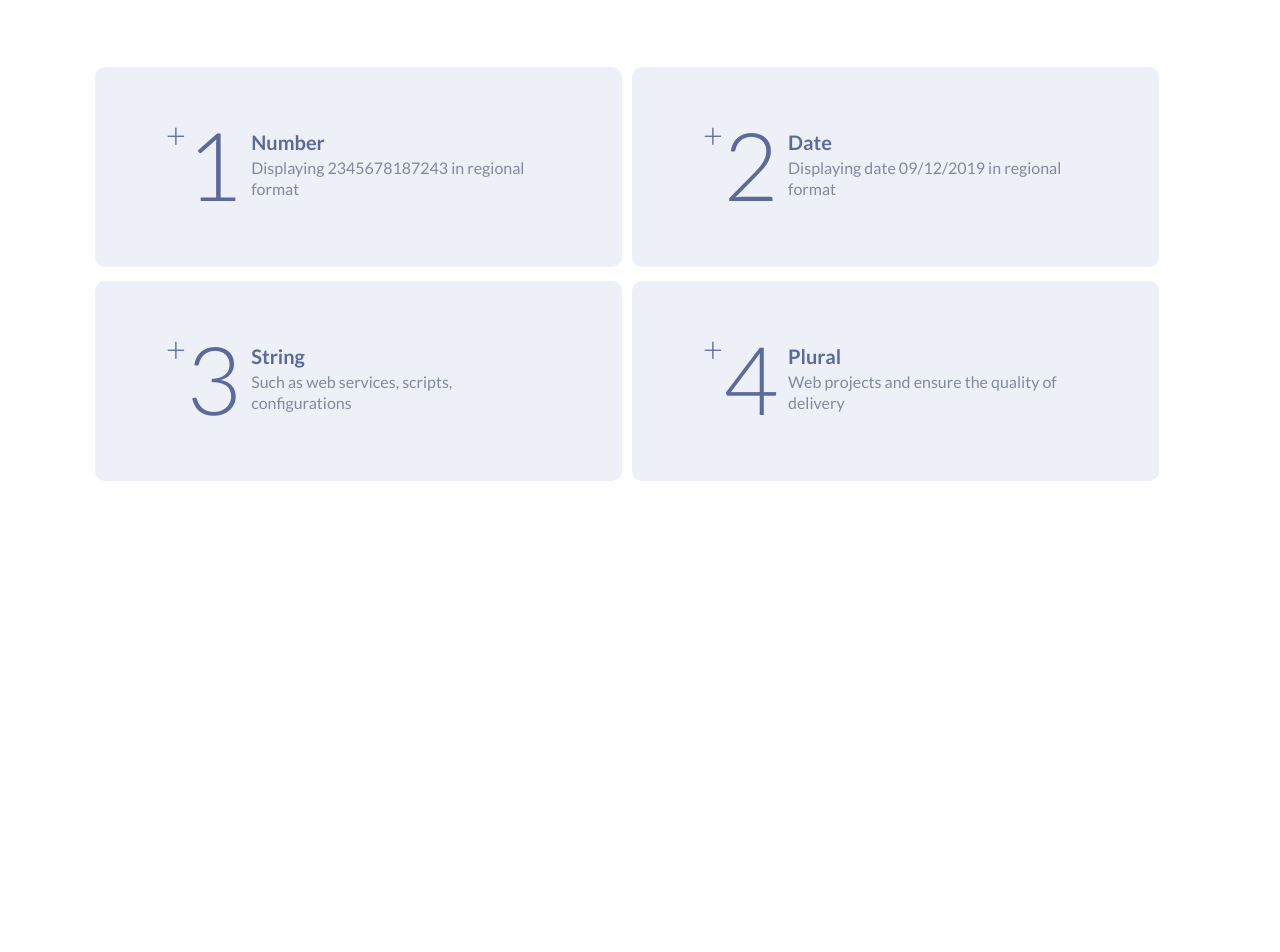
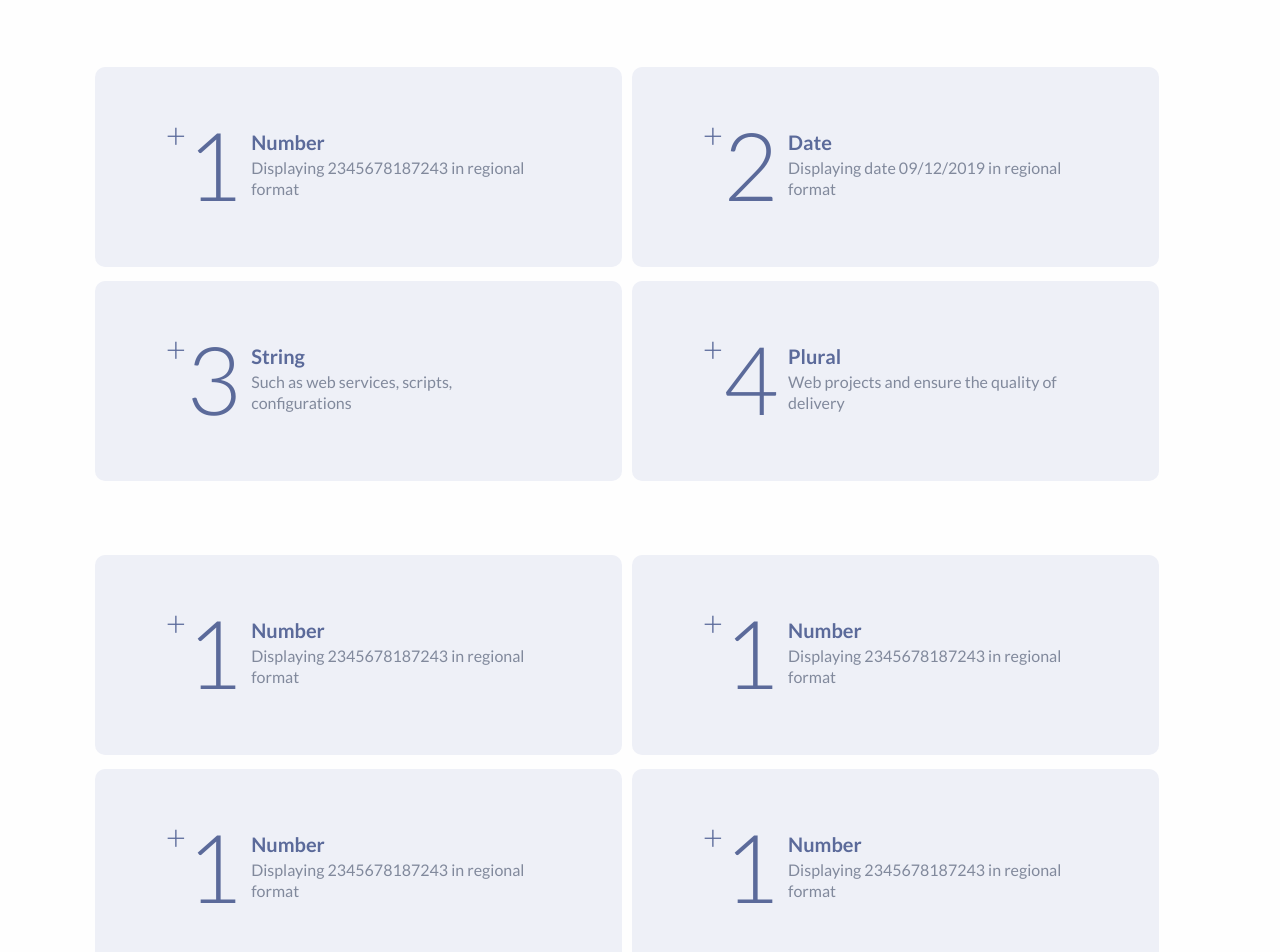
Before and after one commit to citta-lab/react-internationalization-exmple, a React (Create React App) app in the folder internationalized-app/: page / in a window 1280 px wide. Shown: the top 952 px of the page. Before the commit the page ends 800 px from the top, so only its background shows below. Built offline with nearby package versions, Linux system fonts and the light colour scheme; the HTML template or start-up script is replaced by a standard one.

Commit message:
breaking cards

```diff
--- a/internationalized-app/src/App.js
+++ b/internationalized-app/src/App.js
@@ -1,6 +1,7 @@
 import React from 'react';
 
 import Cards from './components/Cards';
+import CardManager from './components/cards/CardManager';
 
 function App() {
   return (
@@ -9,6 +10,7 @@ function App() {
         <title>Internationalization</title>
       </header>
       <Cards />
+      <CardManager />
     </div>
   );
 }
--- a/internationalized-app/src/components/Cards.js
+++ b/internationalized-app/src/components/Cards.js
@@ -3,46 +3,46 @@ import React from 'react';
 const Cards = () => {
     return (
         <div>
-            <div class="container ">
-                <div class="card">
-                    <div class="card-left">
+            <div className="container ">
+                <div className="card">
+                    <div className="card-left">
                         <span>+</span>
                         <h2>1</h2>
                     </div>
-                    <div class="card-right">
+                    <div className="card-right">
                         <h3>Number</h3>
                         <span>Displaying 2345678187243 in regional format </span>
                     </div>
                 </div>
 
-                <div class="card">
-                    <div class="card-left">
+                <div className="card">
+                    <div className="card-left">
                         <span>+</span>
                         <h2>2</h2>
                     </div>
-                    <div class="card-right">
+                    <div className="card-right">
                         <h3>Date</h3>
                         <span>Displaying date 09/12/2019 in regional format</span>
                     </div>
                 </div>
 
-                <div class="card">
-                    <div class="card-left">
+                <div className="card">
+                    <div className="card-left">
                         <span>+</span>
                         <h2>3</h2>
                     </div>
-                    <div class="card-right">
+                    <div className="card-right">
                         <h3>String</h3>
                         <span>Such as web services, scripts, configurations</span>
                     </div>
                 </div>
 
-                <div class="card">
-                    <div class="card-left">
+                <div className="card">
+                    <div className="card-left">
                         <span>+</span>
                         <h2>4</h2>
                     </div>
-                    <div class="card-right">
+                    <div className="card-right">
                         <h3>Plural</h3>
                         <span>Web projects and ensure the quality of delivery</span>
                     </div>
--- /dev/null
+++ b/internationalized-app/src/components/cards/Card.js
@@ -0,0 +1,18 @@
+import React from 'react';
+
+const Card = ({ number, type, description }) => {
+    return (
+        <div className="card">
+            <div className="card-left">
+                <span>+</span>
+                <h2>1</h2>
+            </div>
+            <div className="card-right">
+                <h3>Number</h3>
+                <span>Displaying 2345678187243 in regional format </span>
+            </div>
+        </div>
+    )
+};
+
+export default Card;
--- /dev/null
+++ b/internationalized-app/src/components/cards/CardManager.js
@@ -0,0 +1,16 @@
+import React from 'react'
+
+import Card from './Card';
+
+const CardManager = () => {
+    return (
+        <div className="container ">
+            <Card />
+            <Card />
+            <Card />
+            <Card />
+        </div>
+    )
+}
+
+export default CardManager;
```
Also changed, not shown: 1 other file (tests, documents, lock files or other folders).
